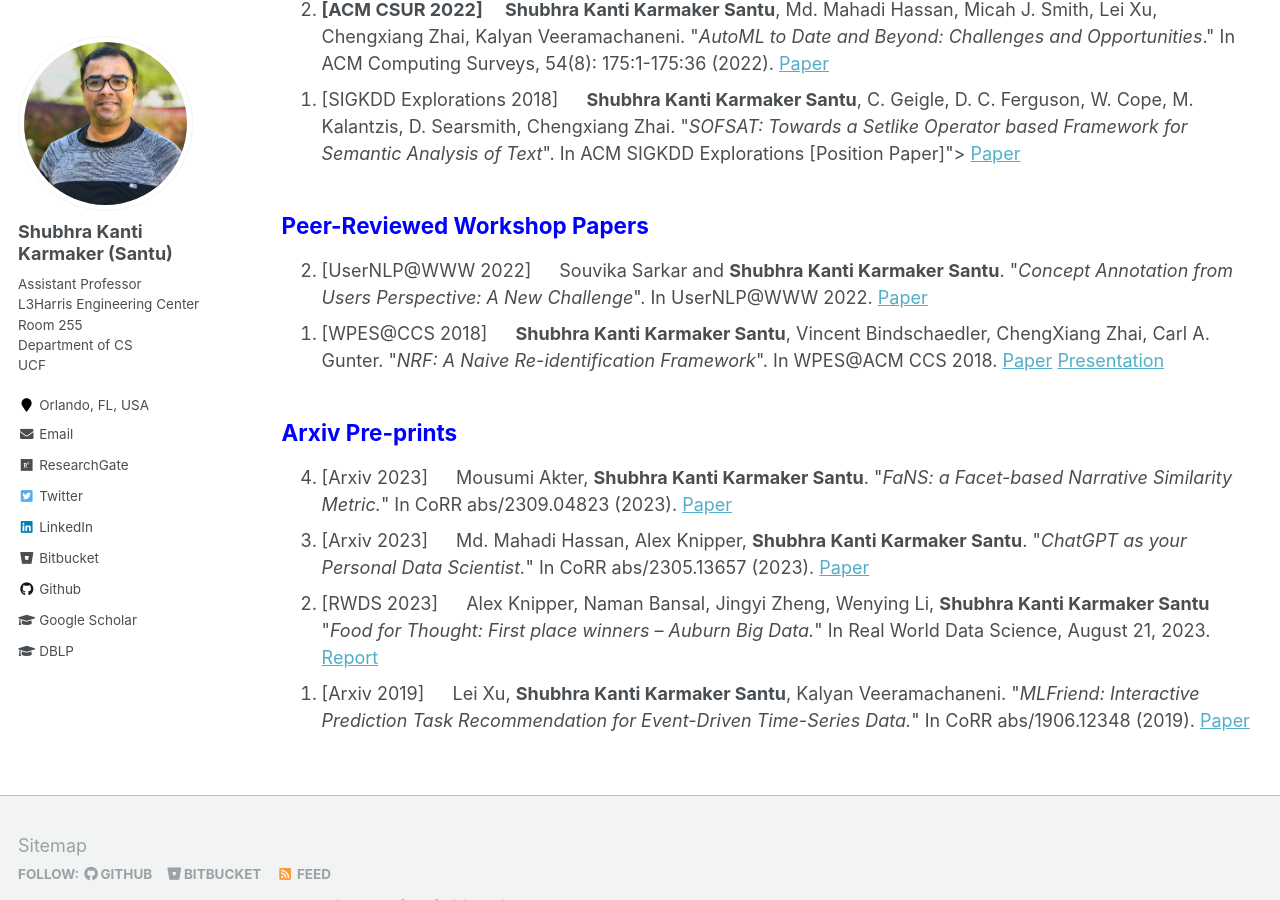
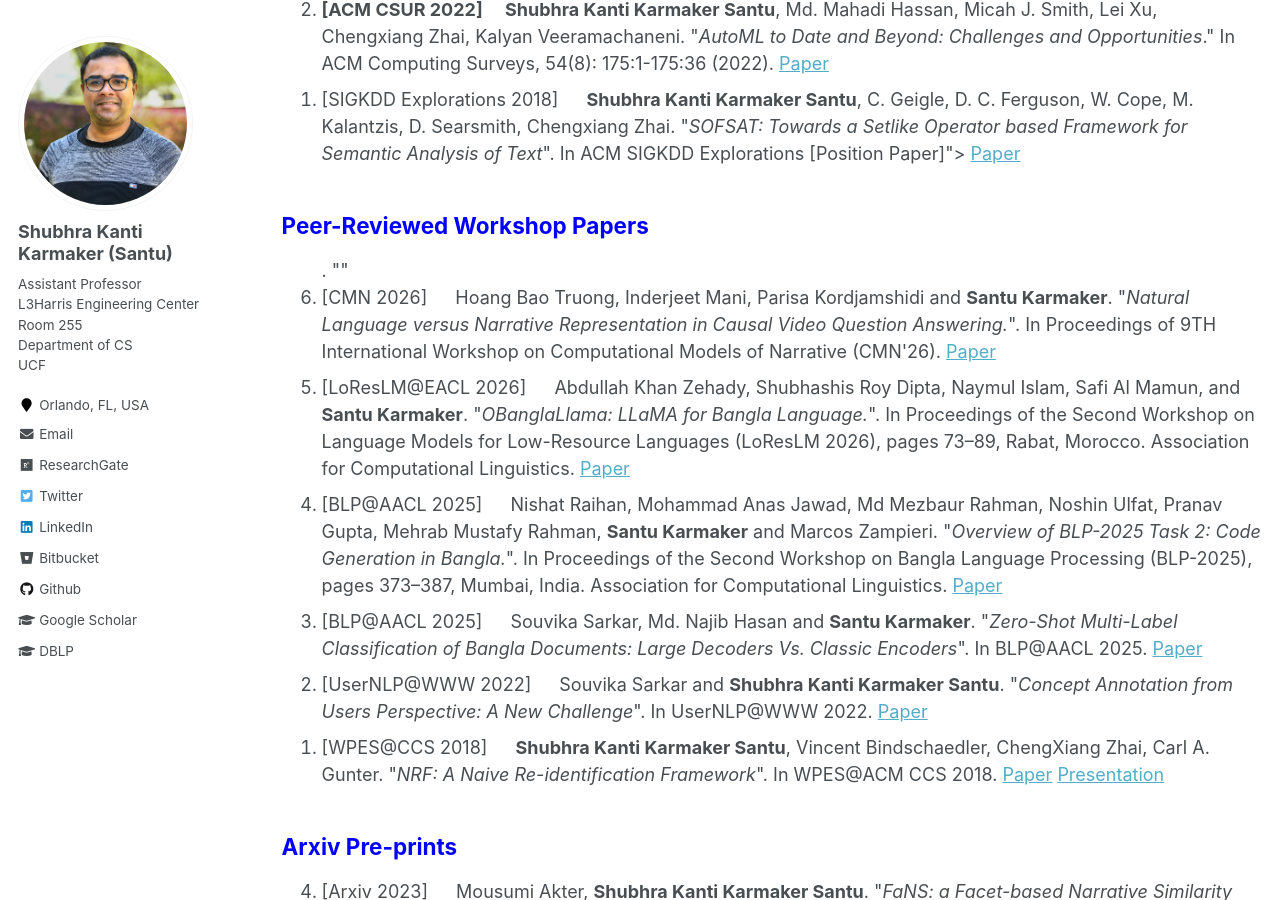
Before and after one commit to karmake2/karmake2.github.io, a Jekyll site: the page built from _pages/publications.md, in a window 1280 px wide and 900 px high, scrolled down 3399 px. Built offline with Jekyll 4.4.1, drawn with Linux system fonts in a browser that asks for light colours.

Commit message:
Update publications.md

```diff
--- a/_pages/publications.md
+++ b/_pages/publications.md
@@ -97,6 +97,13 @@ Albuquerque, New Mexico, USA. <a href="https://arxiv.org/abs/2402.15589">Paper</
 
 ## <span style="color:blue">Peer-Reviewed Workshop Papers</span>
 <ol reversed>
+
+  . ""
+
+<li>[CMN 2026] &emsp; Hoang Bao Truong, Inderjeet Mani, Parisa Kordjamshidi and <b>Santu Karmaker</b>. "<i>Natural Language versus Narrative Representation in Causal Video Question Answering.</i>". In Proceedings of 9TH International Workshop on Computational Models of Narrative (CMN'26). <a href="https://sites.google.com/ucm.es/cmn26/accepted-papers?authuser=0">Paper</a>	</li>
+<li>[LoResLM@EACL 2026] &emsp; Abdullah Khan Zehady, Shubhashis Roy Dipta, Naymul Islam, Safi Al Mamun, and <b>Santu Karmaker</b>. "<i>OBanglaLlama: LLaMA for Bangla Language.</i>". In Proceedings of the Second Workshop on Language Models for Low-Resource Languages (LoResLM 2026), pages 73–89, Rabat, Morocco. Association for Computational Linguistics. <a href="https://aclanthology.org/2026.loreslm-1.7/">Paper</a>	</li>
+<li>[BLP@AACL 2025] &emsp; Nishat Raihan, Mohammad Anas Jawad, Md Mezbaur Rahman, Noshin Ulfat, Pranav Gupta, Mehrab Mustafy Rahman, <b>Santu Karmaker</b> and Marcos Zampieri. "<i>Overview of BLP-2025 Task 2: Code Generation in Bangla.</i>". In Proceedings of the Second Workshop on Bangla Language Processing (BLP-2025), pages 373–387, Mumbai, India. Association for Computational Linguistics. <a href="https://aclanthology.org/2025.banglalp-1.31/">Paper</a>	</li>
+<li>[BLP@AACL 2025] &emsp; Souvika Sarkar, Md. Najib Hasan and <b>Santu Karmaker</b>. "<i>Zero-Shot Multi-Label Classification of Bangla Documents: Large Decoders Vs. Classic Encoders</i>". In BLP@AACL 2025. <a href="https://aclanthology.org/2025.banglalp-1.7/">Paper</a>	</li>
 <li>[UserNLP@WWW 2022] &emsp; Souvika Sarkar and <b>Shubhra Kanti Karmaker Santu</b>. "<i>Concept Annotation from Users Perspective: A New Challenge</i>". In UserNLP@WWW  2022. <a href="https://karmake2.github.io/files/Publications/2022/Annotate.pdf">Paper</a>	</li>
 <li>[WPES@CCS 2018] &emsp; <b>Shubhra Kanti Karmaker Santu</b>, Vincent Bindschaedler, ChengXiang Zhai, Carl A. Gunter. "<i>NRF: A Naive Re-identification Framework</i>". In WPES@ACM CCS 2018. <a href="https://karmake2.github.io/files/Publications/2018/NRF.pdf">Paper</a>	<a href="https://karmake2.github.io/files/Publications/2018/NRF.pptx">Presentation</a>	</li>
 </ol>
```
